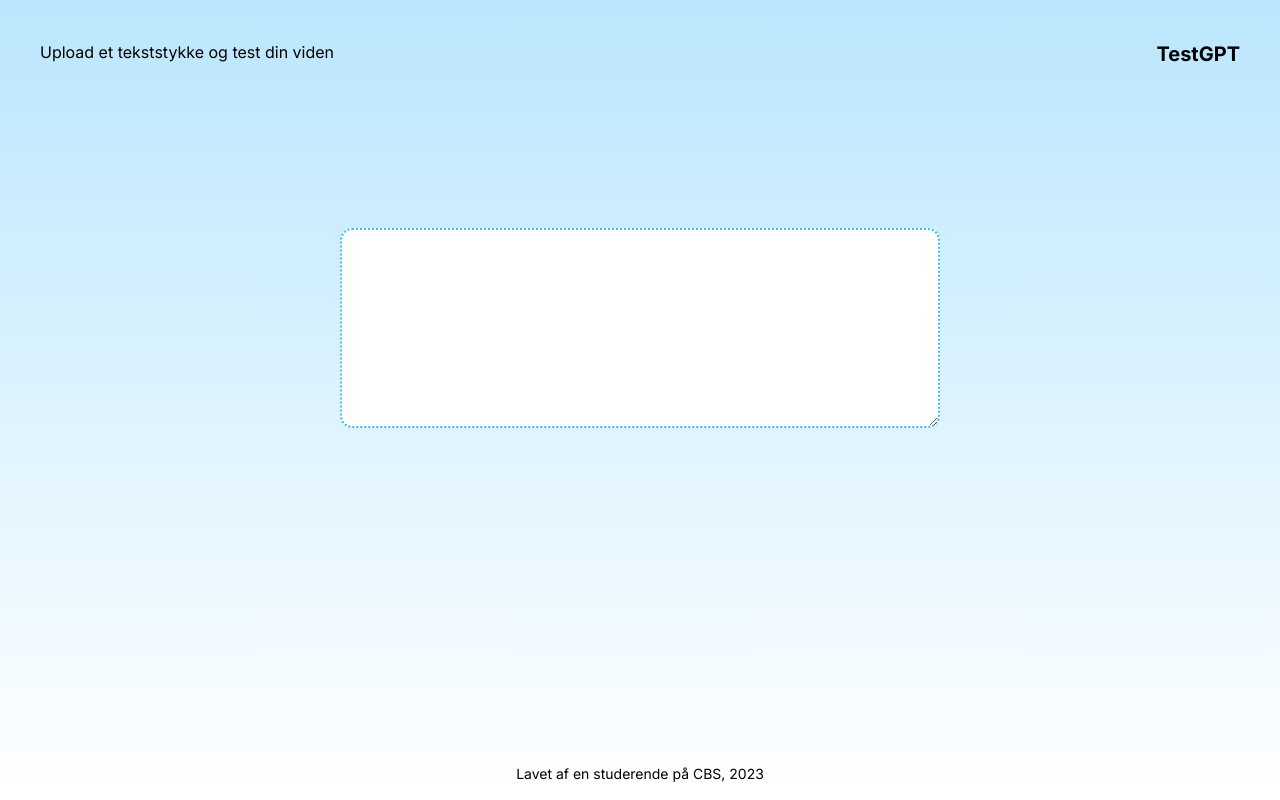
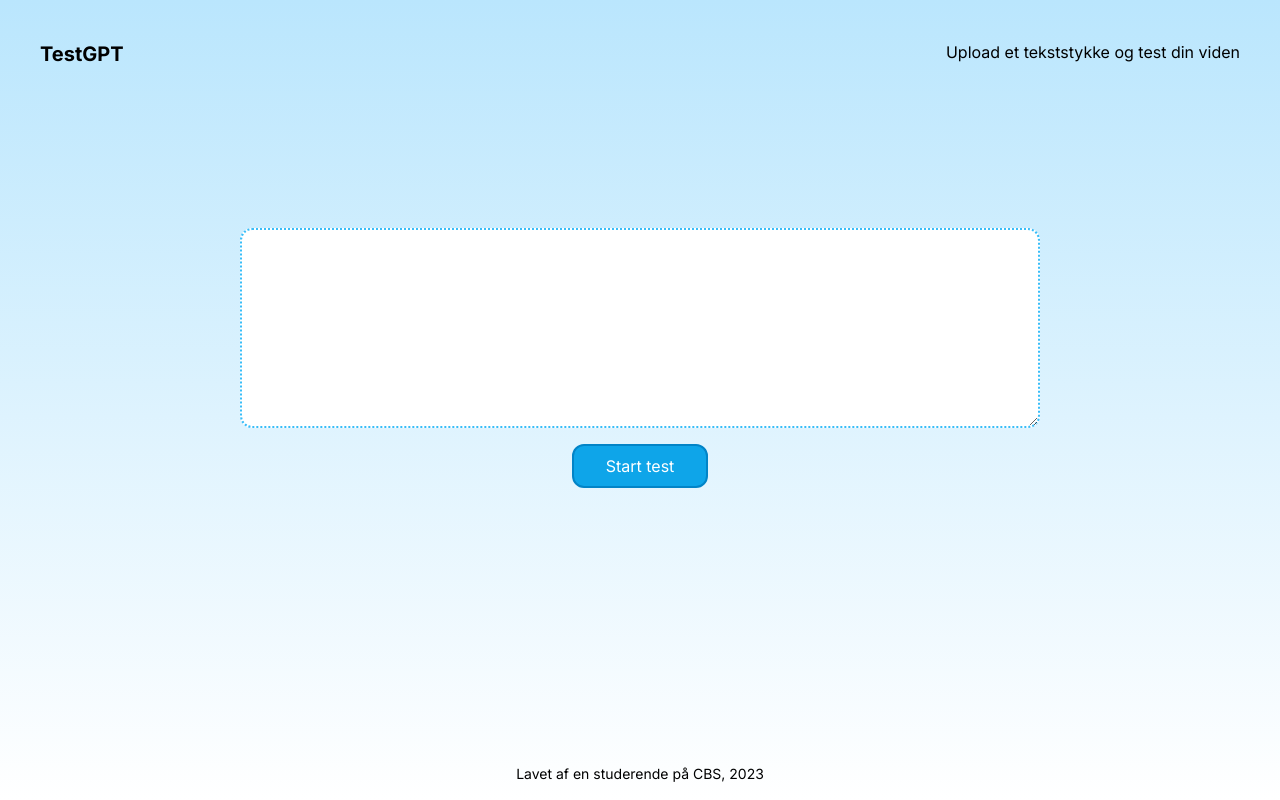
Before and after one commit to gustavsogard/testgpt, a Next.js app: page / in a window 1280 px wide. Built offline with nearby package versions, Linux system fonts and the light colour scheme.

Commit message:
Added components

```diff
--- /dev/null
+++ b/components/Footer.tsx
@@ -0,0 +1,7 @@
+export default function Footer() {
+    return (
+        <div className="flex justify-center absolute bottom-4 w-full text-sm -ml-10">
+          <p>Lavet af en studerende på CBS, 2023</p>
+        </div>
+    )
+}
--- /dev/null
+++ b/components/Header.tsx
@@ -0,0 +1,12 @@
+export default function Header() {
+    return (
+        <div className='flex justify-between mb-40'>
+          <div>
+            <p className='font-bold text-xl'>TestGPT</p>
+          </div>
+          <p className='ml-2'>
+            Upload et tekststykke og test din viden
+          </p>
+        </div>
+    )
+}
--- /dev/null
+++ b/components/Query.tsx
@@ -0,0 +1,8 @@
+export default function Query(props: any) {
+    return (
+        <form onSubmit={props.handleSubmit} className='flex flex-wrap justify-center w-8/12'>
+            <textarea name='query' className='w-full border-2 border-dotted border-sky-400 p-2 rounded-xl h-[200px] mb-4' />
+            <button type="submit" className='px-8 py-2 border-2 border-sky-600 text-white bg-sky-500 hover:bg-sky-700 active:bg-sky-800 rounded-xl transition-all'>Start test</button>
+          </form>
+    )
+}
--- /dev/null
+++ b/components/Quiz.tsx
@@ -0,0 +1,7 @@
+export default function Quiz(props: any) {
+    return (
+        <div>
+            Spørgsmål:
+        </div>
+    )
+}
--- a/lib/openai.js
+++ b/lib/openai.js
@@ -5,18 +5,16 @@ const configuration = new Configuration({
 });
 const openai = new OpenAIApi(configuration);
 
-async function createCompletion(model="text-davinci-003", prompt="", max_tokens=10, temperature=0) {
+export async function createCompletion(prompt) {
+  prompt = "Read the following text and create a question for a quiz with two possible answers of which only one is correct. Output it as JSON like this: '{ 'status': 'success', 'question': '', 'answers': [] }'. The correct answer shall be the first in the array of answers. If you don't understand the following text, isn't able to generate questions or if there isn't any text, output this JSON '{ 'status': 'error' }'" + prompt;
   const response = await openai.createCompletion({
-    model: model,
+    model: "text-davinci-003",
     prompt: prompt,
-    max_tokens: max_tokens,
-    temperature: temperature,
+    max_tokens: 100,
+    temperature: 0,
   });
+
+  console.log(response.data.choices[0].text);
 
   return response.data.choices[0].text;
 }
-
-const response = createCompletion("text-davinci-003", "Say this is a test", 7, 0)
-  .then((response) => {
-    console.log(response);
-  });
--- a/package.json
+++ b/package.json
@@ -20,6 +20,8 @@
     "openai": "^3.2.1",
     "react": "18.2.0",
     "react-dom": "18.2.0",
+    "react-loader-spinner": "^5.3.4",
+    "react-toastify": "^9.1.1",
     "typescript": "5.0.2"
   },
   "devDependencies": {
--- a/pages/_app.tsx
+++ b/pages/_app.tsx
@@ -1,5 +1,6 @@
 import type { AppProps } from 'next/app'
 import 'styles/globals.css'
+import { ToastContainer } from 'react-toastify';
 import { Inter } from 'next/font/google'
 
 const inter = Inter({ subsets: ['latin'] })
@@ -8,6 +9,7 @@ export default function App({ Component, pageProps }: AppProps) {
   return (
     <main className={inter.className}>
       <Component {...pageProps} />
+      <ToastContainer />
     </main>
   )
 }
--- a/pages/api/openai.ts
+++ b/pages/api/openai.ts
@@ -1,15 +1,17 @@
 import { NextApiRequest, NextApiResponse } from 'next';
+import { createCompletion } from '../../lib/openai';
 
-export default function handler(
+export default async function handler(
     req: NextApiRequest,
     res: NextApiResponse
     ) {
         switch (req.method) {
             case 'POST':
-                res.status(200).json({ data: req.body.query })
+                const response = await createCompletion(req.body.query);
+                res.status(200).json({ status: 'success', data: response });
                 break;
             default:
-                res.status(405).json({ error: 'Method not allowed' })
+                res.status(405).json({ status: 'error', error: 'Method not allowed' });
                 break;
         }
 }
--- a/pages/index.tsx
+++ b/pages/index.tsx
@@ -1,10 +1,23 @@
 import Head from 'next/head'
 import axios from 'axios';
+import { useState } from 'react';
+import { toast } from 'react-toastify';
+import 'react-toastify/dist/ReactToastify.css';
+import { RotatingLines } from 'react-loader-spinner';
+import Header from '../components/Header';
+import Footer from '../components/Footer';
+import Query from '../components/Query';
+import Quiz from '../components/Quiz';
 
 export default function Home() {
+  const [quizStarted, setQuizStarted] = useState(false);
+  const [quizData, setQuizData] = useState({});
+  const [loading, setLoading] = useState(false);
   const handleSubmit = async (e: any) => {
     e.preventDefault();
-    const query = document.getElementById('query').value;
+    setLoading(true);
+
+    const query = e.target.query.value;
 
     const result = await axios.post('/api/openai', {
       query: query
@@ -13,10 +26,17 @@ export default function Home() {
         return res;
       });
 
-    if (result.status === 200) {
-      console.log(result.data);
+    if (result.status == 200 && result.data.status == 'success') {
+      console.log(result.data.data);
+      setQuizStarted(true);
+      setLoading(false);
+      if (JSON.parse(result.data.data).status == "success") {
+        setQuizData(result.data);
+      } else {
+        toast.error('Der skete en fejl. Prøv igen.');
+      }
     } else {
-      console.log('Error');
+      toast.error('Der skete en fejl. Prøv igen.');
     }
   }
 
@@ -24,30 +44,46 @@ export default function Home() {
     <>
       <Head>
         <title>TestGPT</title>
-        <meta name="description" content="Test dine færdigheder i uddannelsen, HA(it.)'s vigtigste fag ved hjælp af OpenAI's teknologi" />
+        <meta name="description" content="Test dine færdigheder ved hjælp af OpenAI's teknologi" />
         <meta name="viewport" content="width=device-width, initial-scale=1" />
         <link rel="icon" href="/favicon.ico" />
       </Head>
       <div className="p-10 h-screen min-w-[600px] relative bg-gradient-to-t from-white to-sky-200">
-        <div className='flex justify-between mb-40'>
-          <p className='mr-2'>
-            Upload et tekststykke og test din viden
-          </p>
-          <div>
-            <p className='font-bold text-xl'>TestGPT</p>
-          </div>
+        <Header />
+
+        <div className='flex justify-center w-full'>
+          <QuizWrapper quizStarted={quizStarted} loading={loading} quizData={quizData} handleSubmit={handleSubmit} />
         </div>
 
-        <div className='flex justify-center w-full'>
-          <form onSubmit={handleSubmit} className='flex justify-center w-full'>
-            <textarea id='query' className='w-6/12 border-2 border-dotted border-sky-400 p-2 rounded-xl h-[200px]' />
-          </form>
-        </div>
-
-        <div className="flex justify-center absolute bottom-4 w-full text-sm -ml-10">
-          <p>Lavet af en studerende på CBS, 2023</p>
-        </div>
+        <Footer />
       </div>
     </>
   )
 }
+
+function QuizWrapper(props: any) {
+  if (props.quizStarted) {
+    return (
+      <div className='flex justify-center w-full'>
+        <Quiz quizData={props.quizData} />
+      </div>
+    )
+  } else if (props.loading) {
+    return (
+      <div className='flex flex-wrap justify-center w-full'>
+        <RotatingLines
+          strokeColor="#000"
+          strokeWidth="2"
+          width="60"
+        />
+        <p className='w-full text-center text-xs mt-4'>Loader spørgsmål...</p>
+      </div>
+    )
+  } else {
+    return (
+      <div className='flex justify-center w-full'>
+        <Query handleSubmit={props.handleSubmit} />
+      </div>
+    )
+  }
+}
```
Also changed, not shown: 1 other file (tests, documents, lock files or other folders).
